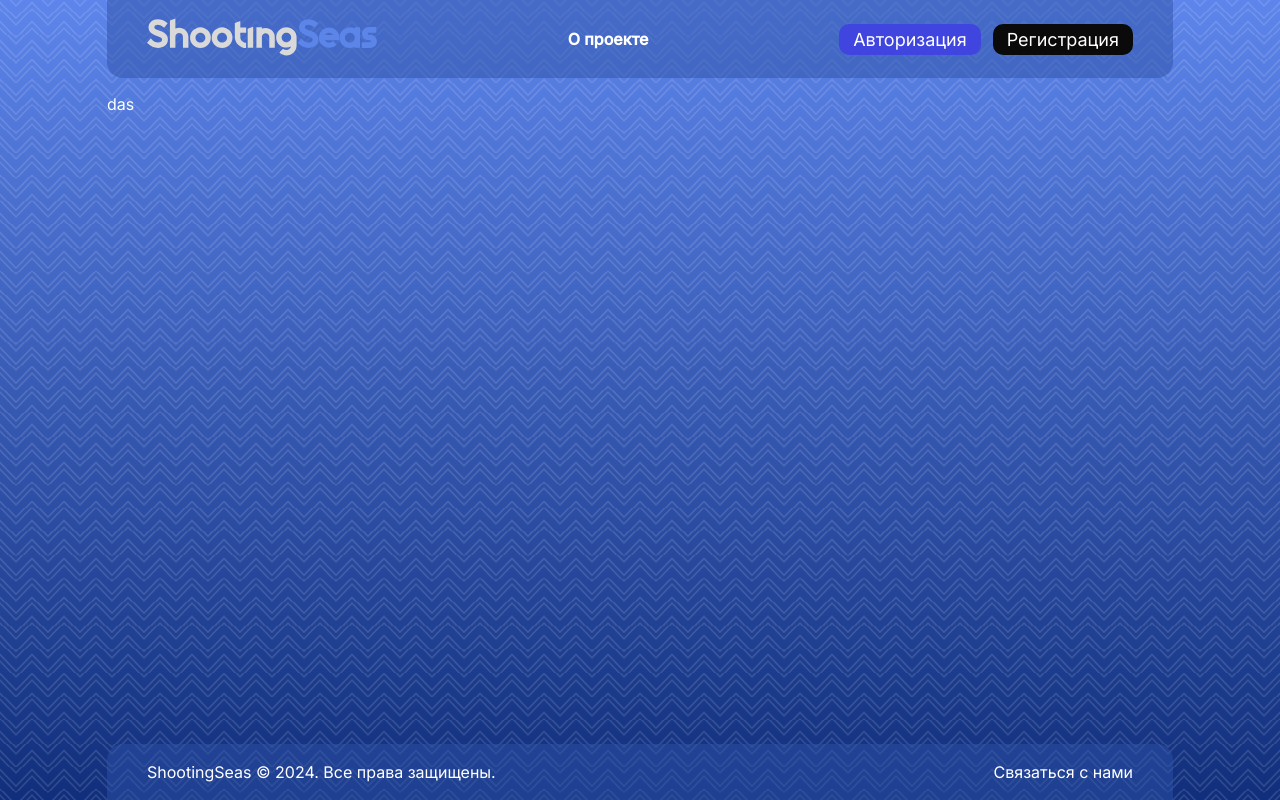
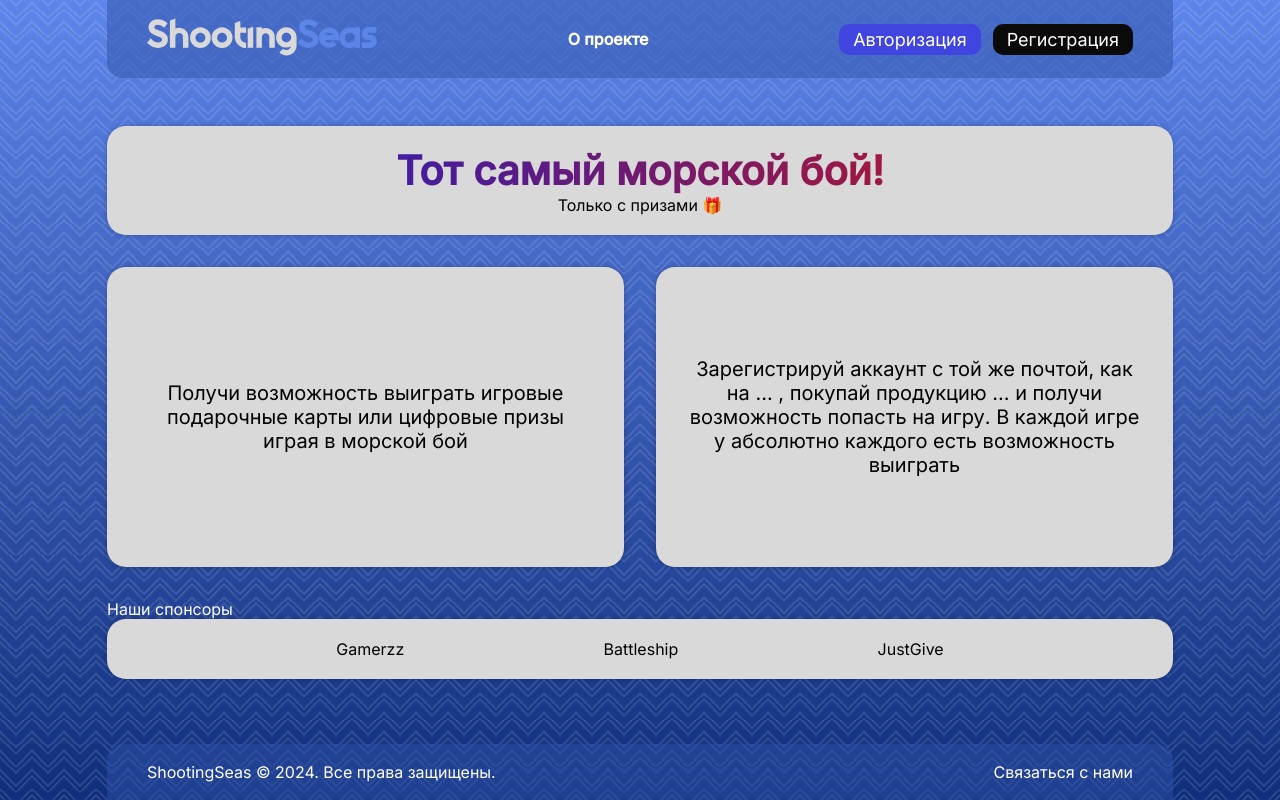
Before and after one commit to N1qro/sea-battle-with-gifts, a React (Vite) app in the folder frontend/: page / in a window 1280 px wide. Built offline with nearby package versions, Linux system fonts and the light colour scheme.

Commit message:
Added Homepage v1

```diff
--- a/frontend/src/pages/Home.tsx
+++ b/frontend/src/pages/Home.tsx
@@ -1,7 +1,44 @@
+import { FlexRow } from "../styles/GlobalStyles"
+import { MarginSection, Card, AttentionTitle, Grid2Row } from "../styles/HomePage"
+import { RegularText } from "../styles/TextStyles"
+
 function Home() {
 	return (
 		<div>
-			das
+			<MarginSection>
+				<Card>
+					<AttentionTitle>Тот самый морской бой!</AttentionTitle>
+					<p>Только с призами 🎁</p>
+				</Card>
+			</MarginSection>
+			<MarginSection>
+				<Grid2Row>
+				<Card>
+					<RegularText>
+						Получи возможность выиграть игровые
+						подарочные карты или цифровые призы играя
+						в морской бой
+					</RegularText>
+				</Card>
+				<Card>
+					<RegularText>
+						Зарегистрируй аккаунт с той же почтой, как на ... ,
+						покупай продукцию ... и получи возможность попасть на игру.
+						В каждой игре у абсолютно каждого есть возможность выиграть
+					</RegularText>
+				</Card>
+				</Grid2Row>
+			</MarginSection>
+			<MarginSection>
+				<p>Наши спонсоры</p>
+				<Card>
+					<FlexRow>
+						<p>Gamerzz</p>
+						<p>Battleship</p>
+						<p>JustGive</p>
+					</FlexRow>
+				</Card>
+			</MarginSection>
 		</div>
 	)
 }
--- a/frontend/src/styles/HomePage.tsx
+++ b/frontend/src/styles/HomePage.tsx
@@ -1,4 +1,5 @@
 import styled from "styled-components";
+import { RegularText } from "./TextStyles";
 
 export const Container = styled.div`
 
@@ -15,3 +16,35 @@ export const SectionTransparentBackground = styled.div`
     background: rgba(217, 217, 217, 0.50);
     box-shadow: 0px 4px 4px 0px rgba(0, 0, 0, 0.25);
 `
+
+export const MarginSection = styled.section`
+    margin-block: 2rem;
+`
+
+export const Card = styled.div`
+    color: black;
+    padding: 20px 30px;
+    text-align: center;
+    background-color: #D9D9D9;
+    border-radius: 19px;
+    box-shadow: 0 0 5px rgba(0, 0, 0, 0.25);
+`
+
+export const AttentionTitle = styled.h1`
+    font-size: 2.5rem;
+    background: linear-gradient(to right, #121FCF 0%, #CF1512 100%);
+    -webkit-background-clip: text;
+    -webkit-text-fill-color: transparent;
+`
+
+export const Grid2Row = styled.div`
+    & > ${Card} {
+        display: flex;
+        align-items: center;
+    };
+
+    display: grid;
+    gap: 2rem;
+    grid-template-columns: repeat(2, minmax(300px, 1fr));
+    grid-template-rows: minmax(300px, 1fr);
+`
```
